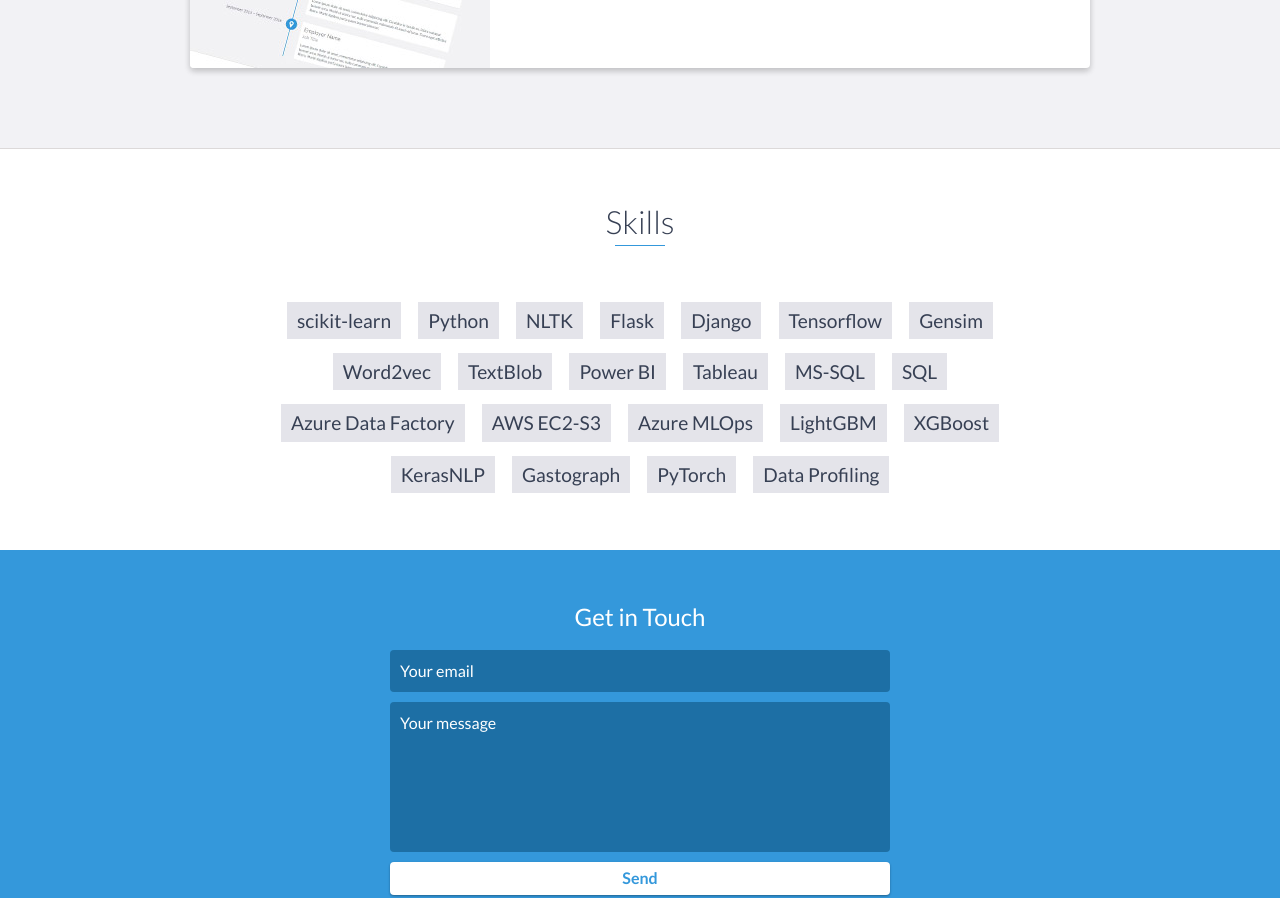
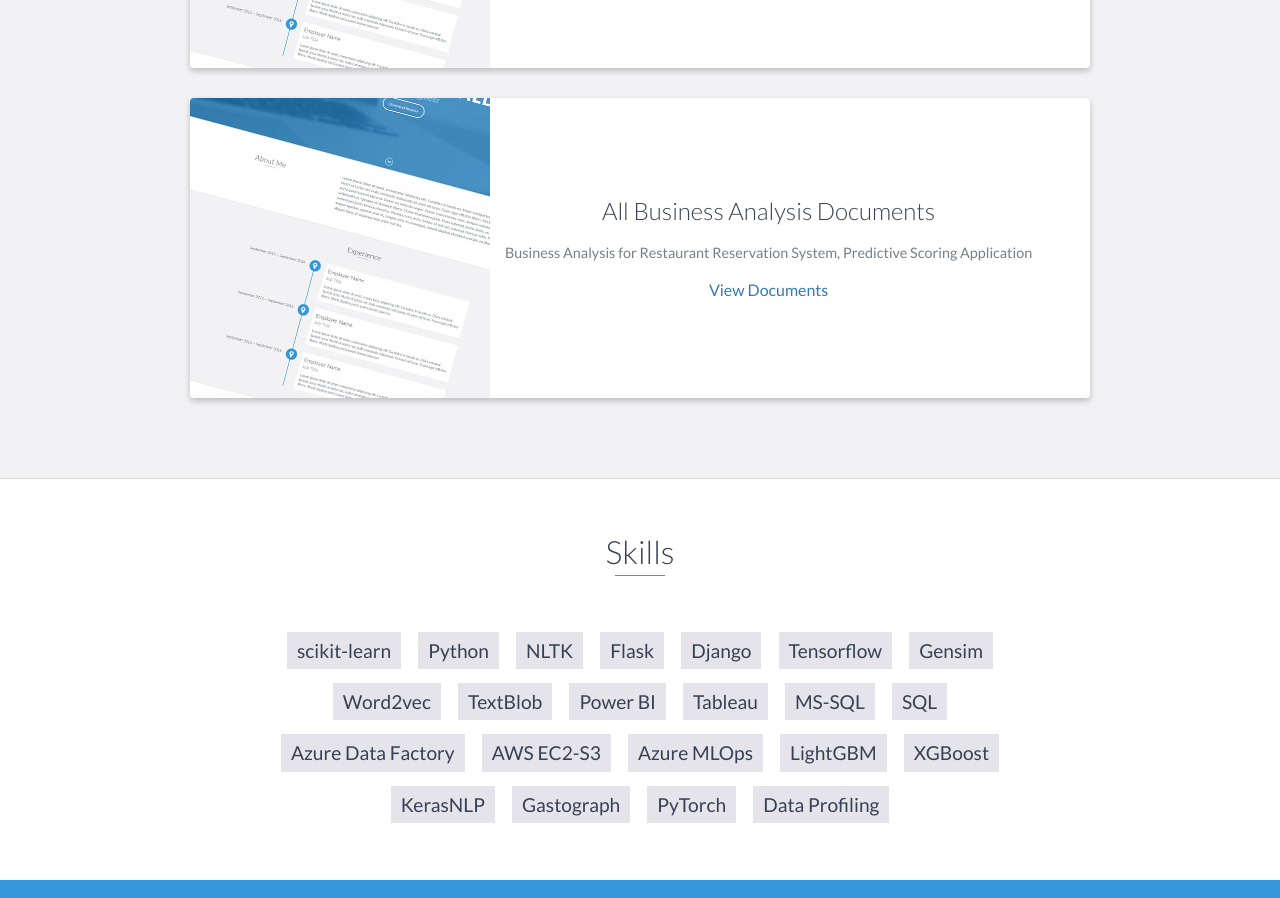
Before and after one commit to sohamk/Portfolio, a website: page index.html in a window 1280 px wide. Shown: the part 3842-4740 px from the top of the page. Drawn offline with nearby package versions, Linux system fonts and the light colour scheme.

Commit message:
Update index.html

```diff
--- a/index.html
+++ b/index.html
@@ -273,6 +273,27 @@
                 <!-- End .project -->
 
 
+
+		<div class="project shadow-large">
+                    <div class="project-image">
+                        <img src="images/project.jpg" />
+                    </div>
+                    <!-- End .project-image -->
+
+                    <div class="project-info">
+                        <h3>All Business Analysis Documents</h3>
+                        <p>
+                            Business Analysis for Restaurant Reservation System, Predictive Scoring Application
+                        </p>
+                        <a href="https://drive.google.com/drive/folders/1-Yqnj4Mi2BvPkJuRou2vCLCTN6AdKuVG?usp=drive_link">View Documents</a>
+
+                    </div>
+
+                    <!-- End .project-info -->
+                </div>
+                <!-- End .project -->
+
+
             </div>
         </div>
     </div>
```
